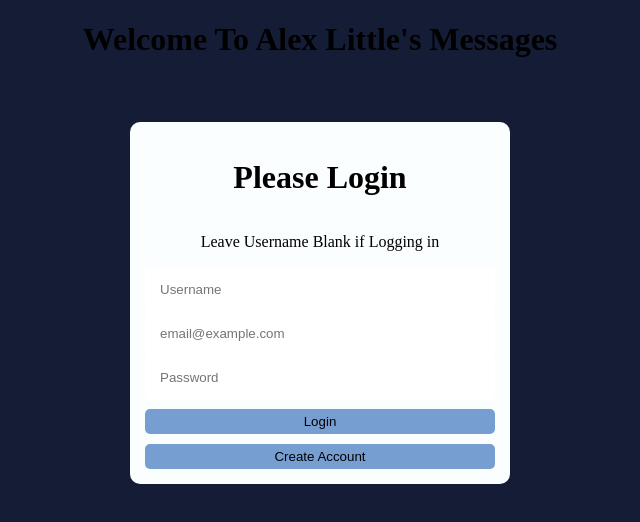
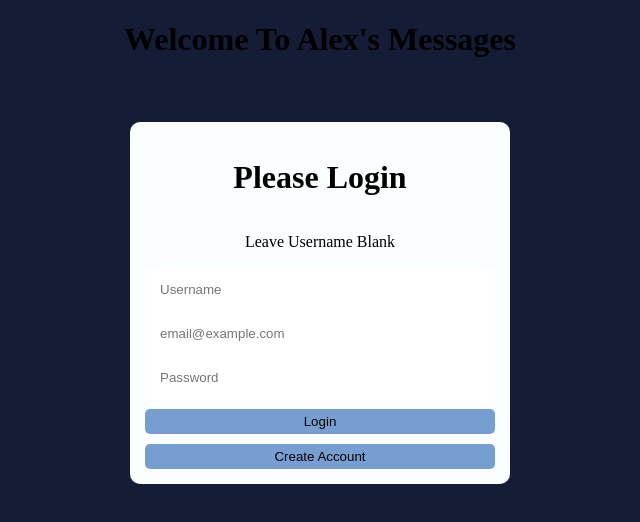
Before and after one commit to thealexlittle/fireMessageLogin, a plain HTML site: page index.html in a window 1280 px wide. Shown: the whole page, without its empty margins (320-960 px from the left). Drawn offline with Linux system fonts and the light colour scheme; no server answers.

Commit message:
Changed sign in page

```diff
--- a/index.html
+++ b/index.html
@@ -19,11 +19,11 @@
     <link rel="stylesheet" href="assets/css/style.css">
 </head>
 <body>
-        <h1>Welcome To Alex Little's Messages</h1>
+        <h1>Welcome To Alex's Messages</h1>
         <div class="sign-up">
                 <form class = "sign-up" action="">
                     <h1 id = "header">Please Login</h1>
-                    <p>Leave Username Blank if Logging in</p>
+                    <p>Leave Username Blank</p>
                     <input type="text" id="username" placeholder="Username">
                     <input type="email" id="email" placeholder="email@example.com">
                     <input type="password"  id="password" placeholder="Password">
```
